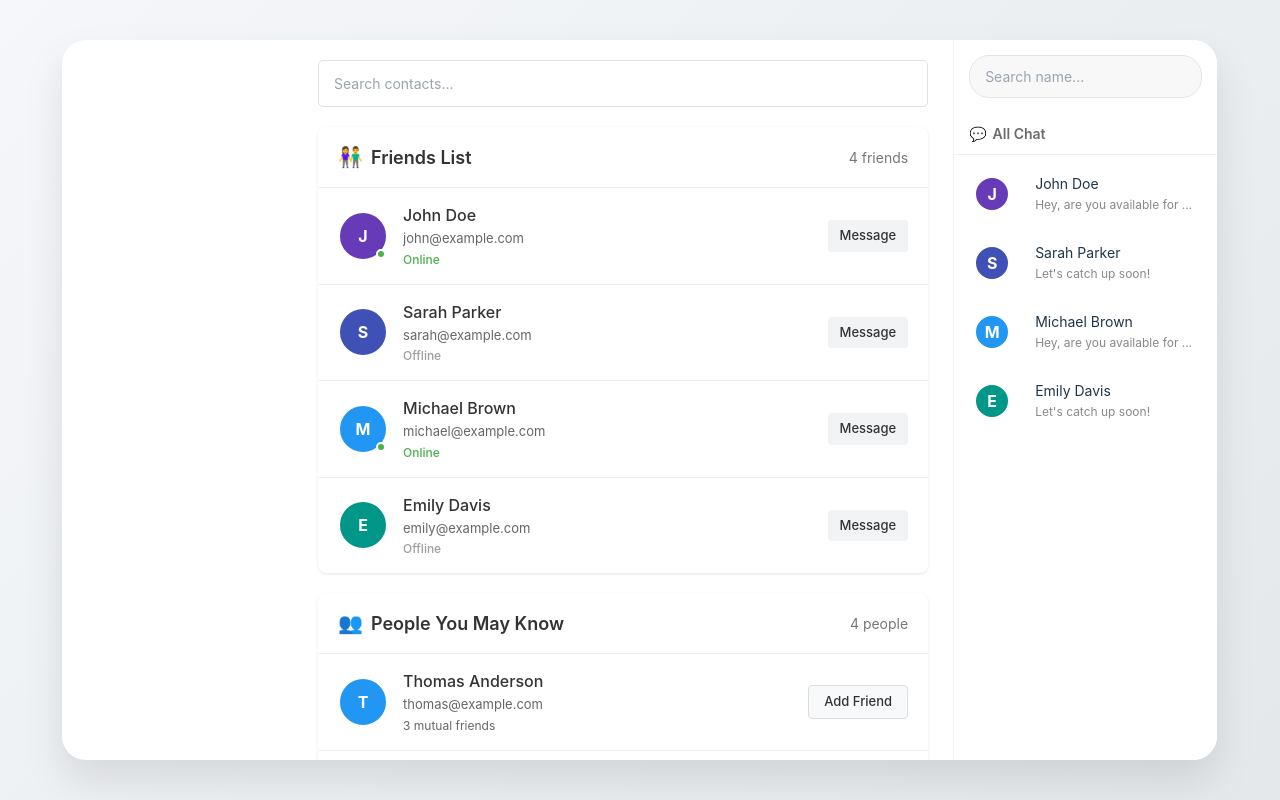
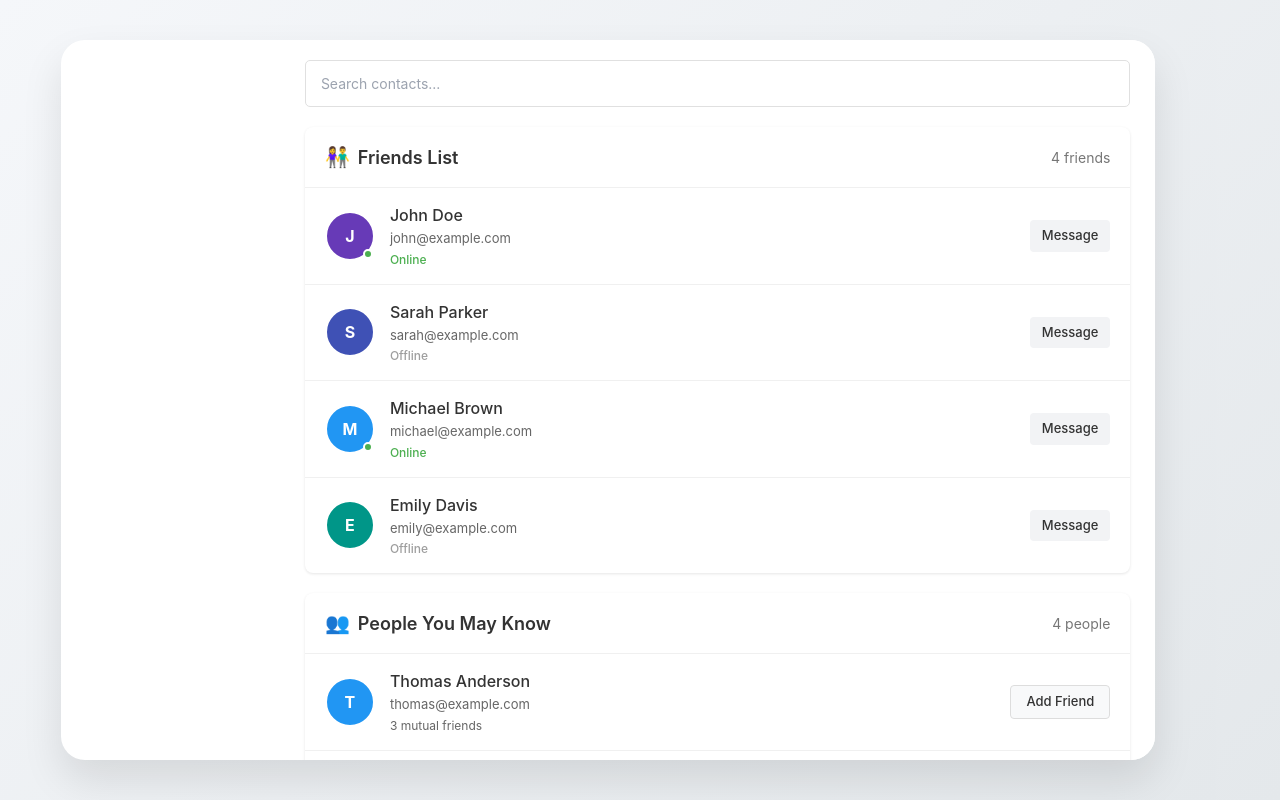
Before and after one commit to omar-ahmed2/desktop-real-time-chat-pp, a React (Vite) app in the folder desktop-real-time-chat-app/: page /contacts in a window 1280 px wide. Built offline with nearby package versions, Linux system fonts and the light colour scheme.

Commit message:
style: adjust layout of Contacts component by modifying width and removing unused sidebar styles

```diff
--- a/desktop-real-time-chat-app/src/components/Contacts/Contacts.css
+++ b/desktop-real-time-chat-app/src/components/Contacts/Contacts.css
@@ -1,5 +1,5 @@
 .contacts-page {
-  width: 100%;
+  width: 95%;
   min-height: 100vh;
   display: flex;
   align-items: center;
@@ -43,106 +43,10 @@
   overflow-y: auto;
   background-color: #ffffff;
   animation: fadeInSlide 0.3s ease-out forwards;
+  width: 140%;
 }
 
-/* Right sidebar styles */
-.right-sidebar {
-  background-color: #fff;
-  border-left: 1px solid #f0f0f0;
-  overflow-y: auto;
-  padding: 15px 0;
-}
 
-.sidebar-content {
-  display: flex;
-  flex-direction: column;
-  height: 100%;
-}
-
-.search-box {
-  padding: 0 15px 15px;
-}
-
-.search-box .search-input {
-  padding: 10px 15px;
-  border-radius: 20px;
-  border: 1px solid #e5e5e5;
-  width: 100%;
-  background-color: #f8f8f8;
-  outline: none;
-}
-
-.all-chat-header {
-  padding: 10px 15px;
-  color: #6b6b6b;
-  font-size: 14px;
-  font-weight: 600;
-  display: flex;
-  align-items: center;
-  border-bottom: 1px solid #f0f0f0;
-  margin-bottom: 10px;
-}
-
-.chat-icon {
-  margin-right: 6px;
-  color: #9c27b0;
-}
-
-.chat-list {
-  display: flex;
-  flex-direction: column;
-  gap: 12px;
-  padding: 0 15px;
-}
-
-.chat-person {
-  display: flex;
-  align-items: center;
-  gap: 10px;
-  padding: 8px 5px;
-  border-radius: 8px;
-  transition: background-color 0.2s;
-  cursor: pointer;
-}
-
-.chat-person:hover {
-  background-color: #f9f9f9;
-}
-
-.chat-person .avatar {
-  width: 36px;
-  height: 36px;
-  min-width: 36px;
-  border-radius: 50%;
-  display: flex;
-  align-items: center;
-  justify-content: center;
-  color: white;
-  font-weight: 600;
-  font-size: 14px;
-}
-
-.person-info {
-  width: 100%;
-  overflow: hidden;
-}
-
-.person-info h4 {
-  margin: 0;
-  font-size: 14px;
-  white-space: nowrap;
-  overflow: hidden;
-  text-overflow: ellipsis;
-}
-
-.person-info p {
-  margin: 2px 0 0;
-  font-size: 12px;
-  color: #888;
-  white-space: nowrap;
-  overflow: hidden;
-  text-overflow: ellipsis;
-}
 
 /* Animation styles */
 @keyframes fadeInSlide {
@@ -184,13 +88,7 @@
     grid-template-columns: 1fr;
   }
 
-  .sidebar {
-    display: none;
-  }
 
-  .contacts-container {
-    padding: 15px;
-  }
 }
 
 @media screen and (max-width: 480px) {
--- a/desktop-real-time-chat-app/src/components/Contacts/Contacts.jsx
+++ b/desktop-real-time-chat-app/src/components/Contacts/Contacts.jsx
@@ -117,29 +117,7 @@ const Contacts = () => {
             </div>
           </div>
         </div>
-        <div className="right-sidebar">
-          <div className="sidebar-content">
-            <div className="search-box">
-              <input type="text" placeholder="Search name..." className="search-input" />
-            </div>
-            <div className="all-chat-header">
-              <span className="chat-icon">💬</span> All Chat
-            </div>
-            <div className="chat-list">
-              {friends.map(friend => (
-                <div key={friend.id} className="chat-person">
-                  <div className="avatar" style={{backgroundColor: getAvatarColor(friend.id)}}>
-                    <span>{getInitials(friend.name)}</span>
-                  </div>
-                  <div className="person-info">
-                    <h4>{friend.name}</h4>
-                    <p>{friend.online ? 'Hey, are you available for a call?' : "Let's catch up soon!"}</p>
-                  </div>
-                </div>
-              ))}
-            </div>
-          </div>
-        </div>
+
       </div>
     </div>
   );
```
